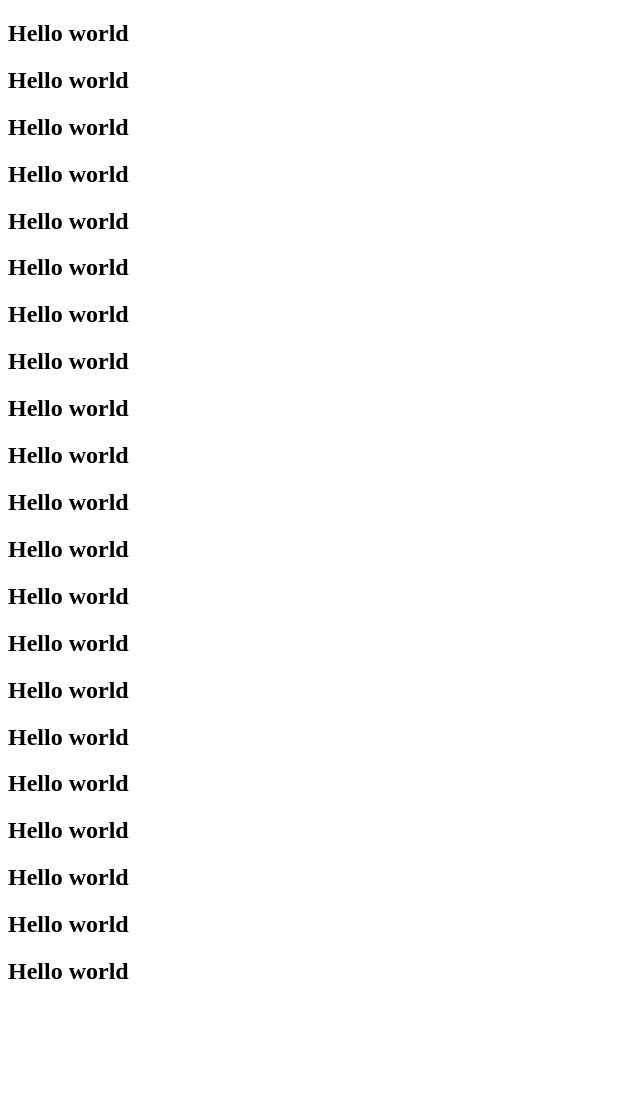
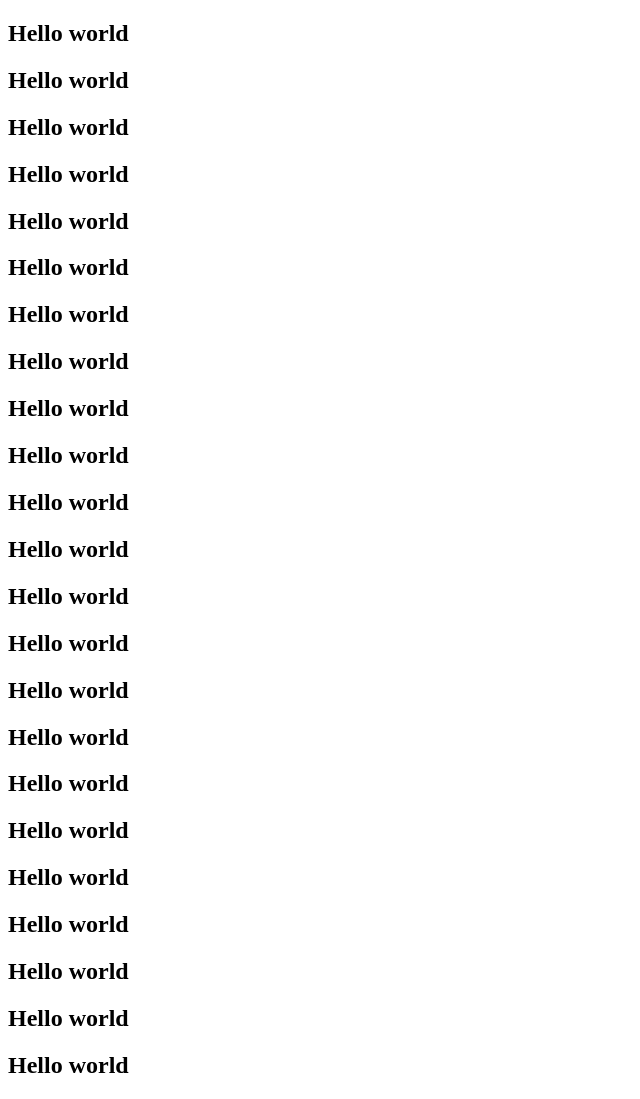
Before and after one commit to sinthiaakter12/dayu_1, a plain HTML site: page index.html in a window 1280 px wide. Shown: the whole page, without its empty margins (0-640 px from the left). Before the commit the page ends 1005 px from the top, so only its background shows below. Drawn offline with Linux system fonts and the light colour scheme.

Commit message:
some changed

```diff
--- a/index.html
+++ b/index.html
@@ -27,5 +27,7 @@
     <h2>Hello world</h2>
     <h2>Hello world</h2>
     <h2>Hello world</h2>
+    <h2>Hello world</h2>
+    <h2>Hello world</h2>
 </body>
 </html>
```
